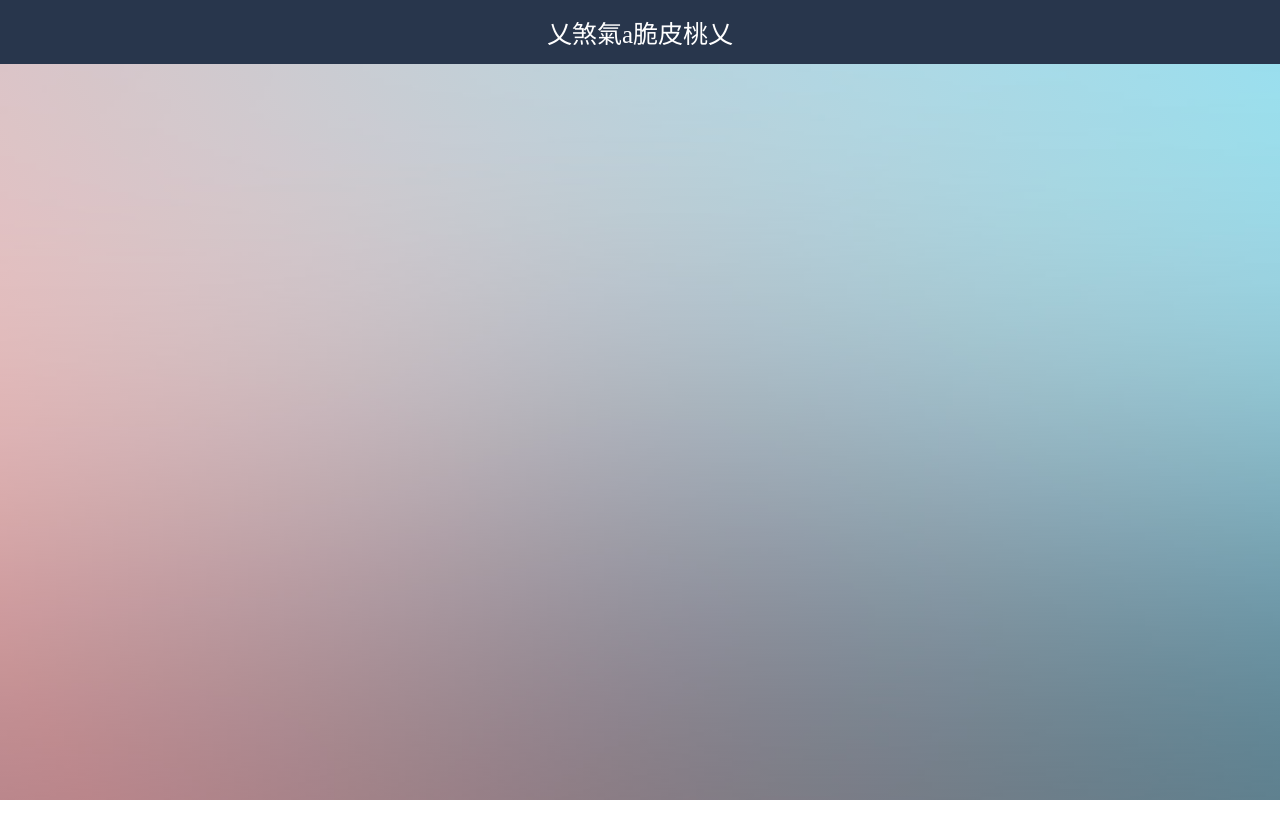
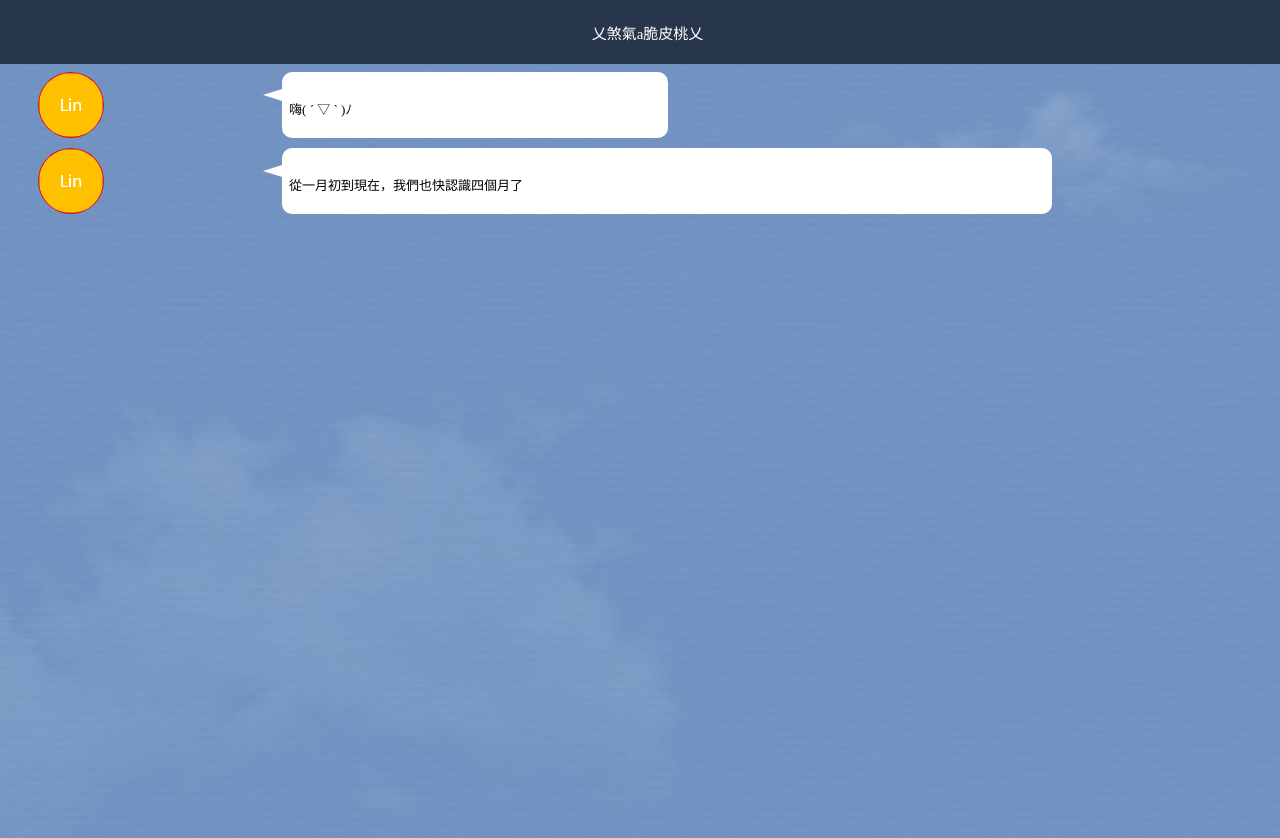
Before and after one commit to xup6jo6/ForTT, a plain HTML site: page index.html in a window 1280 px wide. Shown: the top 838 px of the page. Before the commit the page ends 800 px from the top, so only its background shows below. Drawn offline with Linux system fonts and the light colour scheme; files whose address does not match are found by name.

Commit message:
[add] finish basic struture

```diff
--- a/index.html
+++ b/index.html
@@ -10,5 +10,16 @@
         <div class = "topBar">
             <p id = "name">乂煞氣a脆皮桃乂</p>
         </div>
+        <img src = "./res/roomBg.png" id = "chatRoomBg">
+        <div class = "chatRoom">
+            <img src = "./res/Lin.png" class = "profile Pic1">
+            <div class = "talkBubble" id = "bubble_1">
+                <p id = "dia1">嗨( ´ ▽ ` )ﾉ</p>
+            </div>
+            <img src = "./res/Lin.png" class = "profile Pic2">
+            <div class = "talkBubble" id = "bubble_2">
+                <p id = "dia2">從一月初到現在，我們也快認識四個月了</p>
+            </div>
+        </div>
     </body>
 </html>
--- a/main.css
+++ b/main.css
@@ -1,6 +1,8 @@
 body {
 	height: 100%;
-	background-color: #ffffff;
+
+    /*background-color:#7493c2;*/
+	/*background-color: #ffffff;
 	background-image: -moz-linear-gradient(60deg, rgba(255, 165, 150, 0.5) 5%, rgba(0, 228, 255, 0.35)), url("../../images/bg.jpg");
 	background-image: url("images/overlay.png"), -webkit-linear-gradient(60deg, rgba(255, 165, 150, 0.5) 5%, rgba(0, 228, 255, 0.35)), url("../../images/bg.jpg");
 	background-image: url("images/overlay.png"), -ms-linear-gradient(60deg, rgba(255, 165, 150, 0.5) 5%, rgba(0, 228, 255, 0.35)), url("../../images/bg.jpg");
@@ -8,7 +10,13 @@ body {
 	background-repeat: repeat,			no-repeat,			no-repeat;
 	background-size: 100px 100px, cover,				cover;
 	background-position: top left,		center center,		bottom center;
-	background-attachment: fixed,			fixed,				fixed;
+	background-attachment: fixed,			fixed,				fixed;*/
+}
+p{
+    margin-block-start: 0.2em;
+    margin-block-end: 0.2em;
+    margin-inline-start:0.5em;
+    margin-inline-end:0.5em;
 }
 .topBar{
 	background-color: #28364c;
@@ -24,8 +32,75 @@ body {
     top:50%;
     transform: translate(-50%, -50%);
     color:white;
-	font-size:25px;
+	font-size:15px;
 	font-family: Microsoft JhengHei;
 	margin-block-start: 0.01em;
     margin-block-end: 0.01em;
 }
+#chatRoomBg{
+    position:absolute;
+    left:0;
+    top:8%;
+    width:100%;
+}
+.profile{
+    position:absolute;
+    border-radius: 50%;
+	border: 1px solid rgba(255,0,0,1.00);
+    height:8%;
+    /*max-width:10%;*/
+}
+.talkBubble{
+    width: 60%;
+    height: 8%;
+    background: white;
+    position: relative;
+    -moz-border-radius: 10px;
+    -webkit-border-radius: 10px;
+    border-radius: 10px;
+}
+.talkBubble:before{
+    content: "";
+    position: absolute;
+    right: 100%;
+    top: 26%;
+    width: 0;
+    height: 0;
+    border-top: 6px solid transparent;
+    border-right: 19px solid white;
+    border-bottom: 6px solid transparent;
+}
+.Pic1{
+    top:9%;
+    left:3%;
+}
+.Pic2{
+    top:18.5%;
+    left:3%;
+}
+#bubble_1{
+    position:absolute;
+    top:9%;
+    left:22%;
+    width:30%;
+    padding:1px;
+}
+#bubble_2{
+    position:absolute;
+    top:18.5%;
+    left:22%;
+    width:60%;
+    padding:1px;
+}
+#dia1{
+    font-size:13px;
+    position:absolute;
+    top:50%;
+    transform: translate(0, -50%);
+}
+#dia2{
+    font-size:13px;
+    position:absolute;
+    top:50%;
+    transform: translate(0, -50%);
+}
```
Also changed, not shown: res/Lin.png (added), res/roomBg.png (added).
